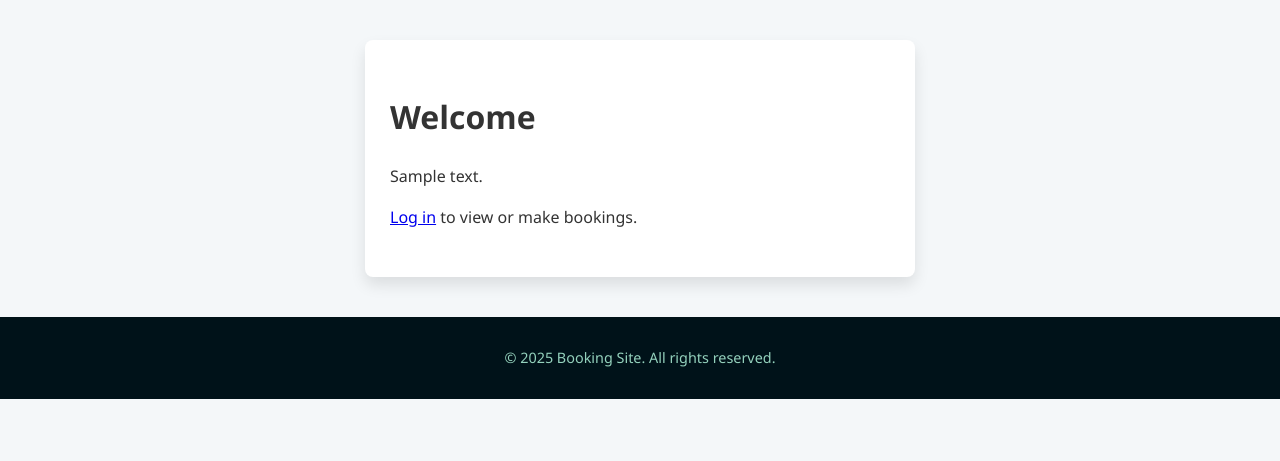
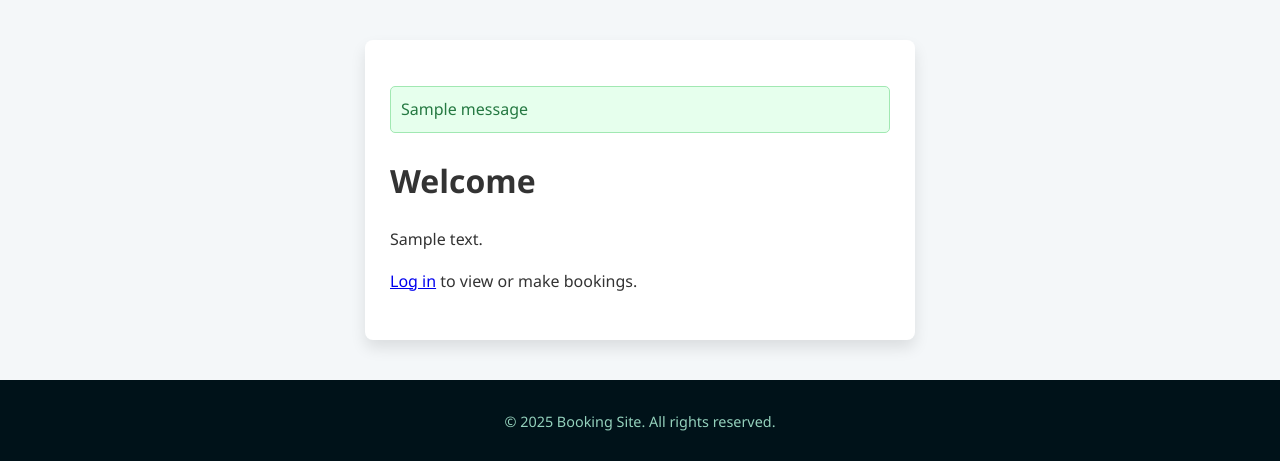
Before and after one commit to WebbCouture/booking_p3, a Django app: template booking_site/bookings/templates/bookings/home.html in a window 1280 px wide. Shown: the part 56-517 px from the top of the page. Run offline with Django 3.2, Linux system fonts and the light colour scheme; the template is opened without the code that fills it: most values are stand-ins (such as "Sample title", 1, 10 or a date in 2020); one stand-in notice (Sample message) is shown.

Commit message:
add Your booking was successful! message

```diff
--- a/booking_site/bookings/static/css/styles.css
+++ b/booking_site/bookings/static/css/styles.css
@@ -189,3 +189,29 @@ footer {
     color: #0066cc;
     text-decoration: none;
 }
+
+.messages {
+    list-style: none;
+    padding: 0;
+    margin-bottom: 1em;
+}
+.message {
+    padding: 10px;
+    border-radius: 5px;
+    margin-bottom: 10px;
+}
+.message.success {
+    background-color: #e6ffed;
+    color: #257942;
+    border: 1px solid #a1e8b2;
+}
+.message.error {
+    background-color: #ffe6e6;
+    color: #a94442;
+    border: 1px solid #f5c6cb;
+}
+.message.warning {
+    background-color: #fff3cd;
+    color: #856404;
+    border: 1px solid #ffeeba;
+}
--- a/booking_site/bookings/templates/bookings/base.html
+++ b/booking_site/bookings/templates/bookings/base.html
@@ -9,6 +9,7 @@
 </head>
 <body>
 
+    <header>
         <nav>
             <ul class="nav-list">
                 <li><a class="nav-link" href="{% url 'home' %}">Home</a></li>
@@ -32,8 +33,18 @@
                 {% endif %}
             </ul>
         </nav>
+    </header>
 
     <main class="container">
+        <!-- ✅ Django Messages -->
+        {% if messages %}
+            <ul class="messages">
+                {% for message in messages %}
+                    <li class="message {{ message.tags }}">{{ message }}</li>
+                {% endfor %}
+            </ul>
+        {% endif %}
+
         {% block content %}
         {% endblock %}
     </main>
```
Also changed, not shown: booking_site/bookings/views.py (+7 -3 lines), booking_site/db.sqlite3. Lines whose indentation alone changed are shown as unchanged.
